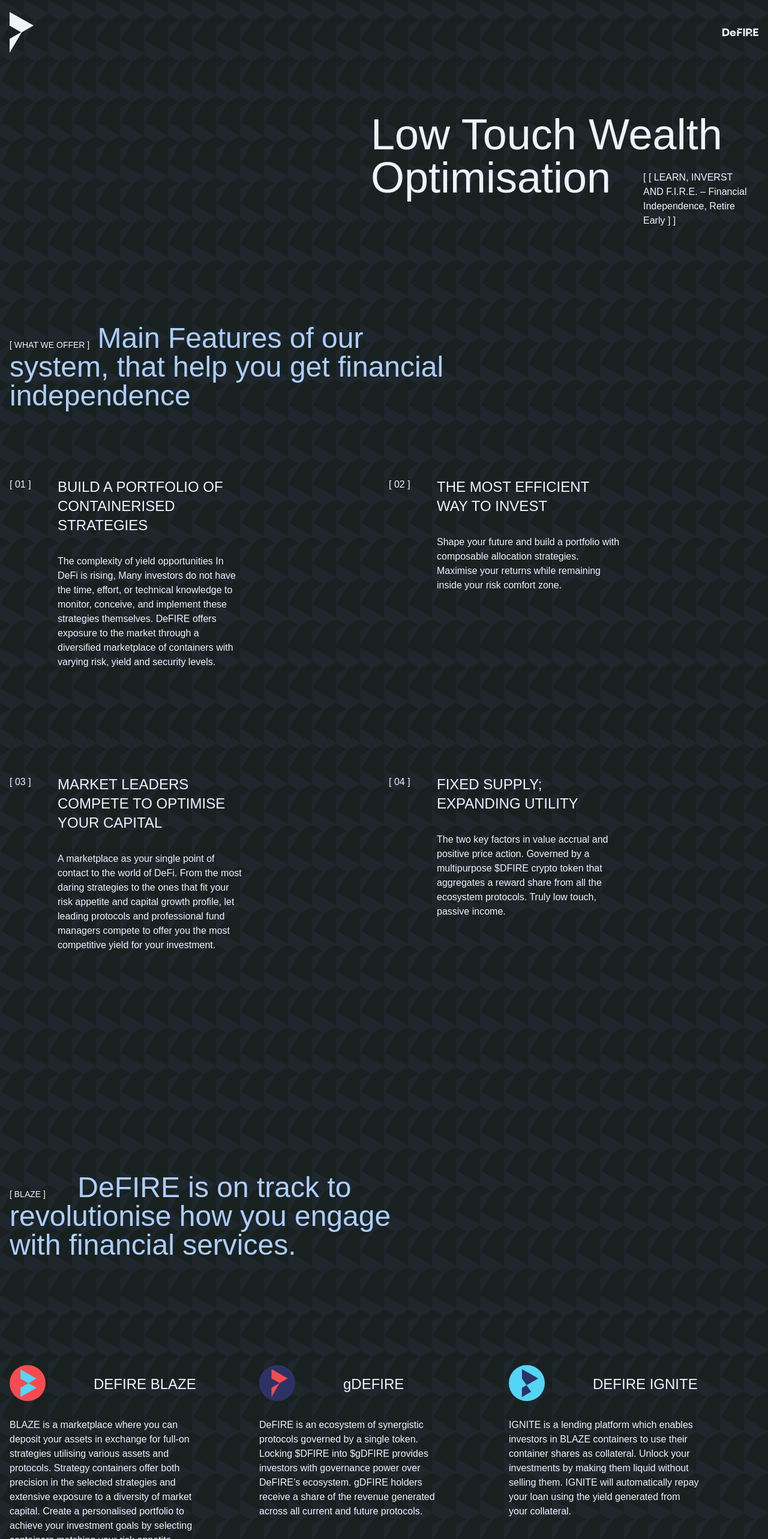
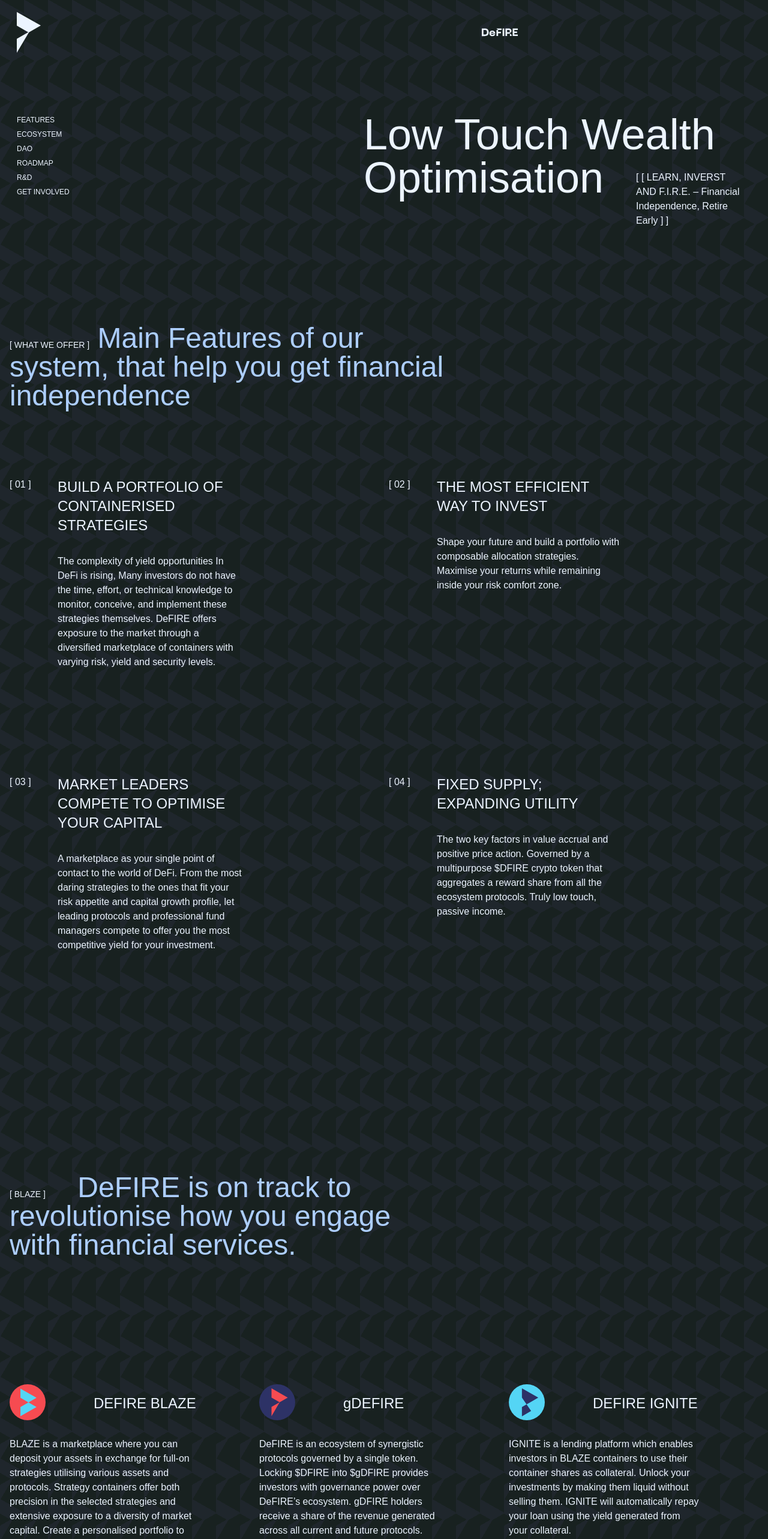
Before and after one commit to pcunha29/DeFIRE-landing, a React (Create React App) app: page / in a window 1280 px wide. Shown: the top 2566 px of the page at 60% size. Built offline with nearby package versions, Linux system fonts and the light colour scheme.

Commit message:
added menu, ajust sections, code refactor

```diff
--- a/src/App.tsx
+++ b/src/App.tsx
@@ -1,5 +1,6 @@
 import Header from "./components/header";
 import Content from "./components/content";
+import Footer from "./components/footer";
 
 function App() {
   return (
@@ -7,6 +8,7 @@ function App() {
       <div>
         <Header />
         <Content />
+        <Footer />
       </div>
     </div>
   );
--- a/src/components/content.tsx
+++ b/src/components/content.tsx
@@ -1,24 +1,44 @@
 import {
   weOfferSection,
-  tokensSection,
+  ecosystemSection,
   DAOSection,
-  LearnMoreSection,
+  RoadmapSection,
 } from "../utils/texts";
 
 import arrowRight from "../images/arrowRight.svg";
 import partners from "../images/partners.svg";
 import defireLogo from "../images/defireLogo.svg";
-import twitter from "../images/twitter.svg";
-import discord from "../images/discord.svg";
-import medium from "../images/medium.svg";
+
 //TODO Some sections uses Roc Grotesk which is a paid adobe font. wtd?
 
 function Content() {
   return (
     <>
       {/* Hero area Section */}
-      <section className="container relative mt-20">
-        <div className="container relative flex justify-end text-defire-water">
+      <section className="px-7 relative mt-20 text-defire-water">
+        <div className="absolute z-10">
+          <ul className="font-thin text-xs">
+            <li className="py-1">
+              <a href="#features">FEATURES</a>
+            </li>
+            <li className="py-1">
+              <a href="#ecosystem">ECOSYSTEM</a>
+            </li>
+            <li className="py-1">
+              <a href="#dao">DAO</a>
+            </li>
+            <li className="py-1">
+              <a href="#roadmap">ROADMAP</a>
+            </li>
+            <li className="py-1">
+              <a href="#rd">R&D</a>
+            </li>
+            <li className="py-1">
+              <a href="#getInvolved">GET INVOLVED</a>
+            </li>
+          </ul>
+        </div>
+        <div className="container relative flex justify-end ">
           <h1 className="text-7xl text-left font-medium w-630">
             Low Touch Wealth Optimisation
           </h1>
@@ -29,8 +49,8 @@ function Content() {
         </div>
       </section>
 
-      {/* WHAT WE OFFER Section */}
-      <section className="container px-4  mt-52">
+      {/* FEATURES Section */}
+      <section id="features" className="container px-4  mt-52">
         <div className="relative flex text-defire-water mb-28">
           <p className="flex flex-col text-5xl text-defire-light-purple text-left font-medium">
             <span>
@@ -57,8 +77,8 @@ function Content() {
         </div>
       </section>
 
-      {/* Blaze Section */}
-      <section className="container h-80 mt-52">
+      {/* ECOSYSTEM Section */}
+      <section id="ecosystem" className="container mt-52">
         <div className="relative flex text-defire-water">
           <p className="flex flex-col text-5xl text-defire-light-purple text-left font-medium">
             <p>
@@ -69,13 +89,10 @@ function Content() {
             <p> with financial services.</p>
           </p>
         </div>
-      </section>
 
-      {/* TOKEN Section */}
-      <section className="container">
-        <div className="grid grid-cols-3">
-          {tokensSection &&
-            tokensSection.map((data, i) => (
+        <div className="grid grid-cols-3 mt-52">
+          {ecosystemSection &&
+            ecosystemSection.map((data, i) => (
               <div key={i} className="text-defire-water w-80">
                 <div className="flex">
                   <img src={data.icon} alt={data.title} />
@@ -88,9 +105,9 @@ function Content() {
       </section>
 
       {/* DAO Section */}
-      <section className="container mt-52">
+      <section id="dao" className="container mt-52">
         <div className="relative flex flex-col text-defire-water">
-          <p className="flex flex-col text-3xl text-left font-medium uppercase mb-10">
+          <p className="flex flex-col text-3xl font-medium uppercase mb-10">
             <p>
               <span className="text-sm pr-12">{DAOSection.title_small}</span>
               {DAOSection.title_normal}
@@ -108,9 +125,9 @@ function Content() {
         </div>
       </section>
 
-      {/* LEARN MORE Section */}
-      <section className="container mt-52 text-defire-water">
-        <p className=" text-6xl text-right flex flex-col">
+      {/* ROADMAP Section */}
+      <section className="mt-52 text-defire-water">
+        <p className=" text-6xl text-right flex flex-col pr-7">
           <span className="py-4">Modular _ Extensible _ Highly Scalable</span>
           <span className="py-4 mr-20">
             Open _ Inclusive _ Fluid Participation _
@@ -118,22 +135,26 @@ function Content() {
           <span className="py-4">Adaptable _ Emergent Hierarchy</span>
         </p>
 
+        <div id="roadmap" className="container">
           <div className="grid grid-cols-2 mt-52">
             <div className="flex flex-col justify-between">
               <p className="text-5xl w-485 text-defire-cyan font-medium">
-              <span className="text-sm pr-8 uppercase">[ our plan ]</span>A true
-              DAO 2.0 is born, with the $7.8M valuation.
+                <span className="text-sm pr-8 uppercase">[ our plan ]</span>A
+                true DAO 2.0 is born, with the $7.8M valuation.
               </p>
 
               <a className="flex text-2xl" href="/">
-              <img className="pr-2" src={arrowRight} alt="arrow right" /> LEARN
-              MORE
+                <img className="pr-2" src={arrowRight} alt="arrow right" />{" "}
+                LEARN MORE
               </a>
             </div>
             <div>
-            {LearnMoreSection &&
-              LearnMoreSection.map((data, i) => (
-                <div key={i} className="border-l-2 w-80 px-4 pb-20 last:pb-0">
+              {RoadmapSection &&
+                RoadmapSection.map((data, i) => (
+                  <div
+                    key={i}
+                    className="border-l-2 w-352 px-4 pb-20 last:pb-0"
+                  >
                     <div className="flex justify-between">
                       <p className="uppercase text-lg">{data.title}</p>
                       <span className="font-thin text-xs">{data.date}</span>
@@ -143,11 +164,12 @@ function Content() {
                 ))}
             </div>
           </div>
+        </div>
       </section>
 
       {/* BLOG Section */}
-      <section className="container mt-28 text-defire-water">
-        <div className=" text-6xl text-center flex flex-col">
+      <section id="rd" className="container mt-52 text-defire-water">
+        <div className=" text-6xl  flex flex-col">
           <p className="text-defire-cyan">
             <span className="text-sm pr-2">#FUTURE</span>
             Calling all Digital Nomads
@@ -174,13 +196,13 @@ function Content() {
           <p className="text-defire-cyan">Independence Through DeFi</p>
         </div>
 
-        <a className="flex text-2xl mt-12 ml-80" href="/">
+        <a className="flex text-2xl mt-12 " href="/">
           <img className="pr-2" src={arrowRight} alt="arrow right" /> GO TO BLOG
         </a>
       </section>
 
       {/* GET INVOLVED Section */}
-      <section className="container mt-52">
+      <section id="getInvolved" className="container mt-52">
         <div className="relative flex mb-28">
           <p className="flex flex-col text-3xl text-defire-water text-left font-medium uppercase">
             <span>
@@ -197,7 +219,7 @@ function Content() {
       </section>
 
       {/* LINKS Section */}
-      <section className="container mt-52">
+      <section className="px-7 mt-52">
         <div className="flex justify-between ">
           <img src={defireLogo} alt="defire logo" />
           <ul className="text-defire-water grid grid-cols-4">
@@ -212,22 +234,6 @@ function Content() {
           </ul>
         </div>
       </section>
-
-      {/* FOOTER */}
-      <footer className="container text-defire-water flex justify-between mt-28">
-        <p className="text-xs">© 2022 DeFIRE. All right reserved.</p>
-        <ul className="grid grid-cols-3">
-          <li className="pr-20">
-            <img src={twitter} alt="twitter" />
-          </li>
-          <li className="pr-20">
-            <img src={discord} alt="discord" />
-          </li>
-          <li className="pr-20">
-            <img src={medium} alt="medium" />
-          </li>
-        </ul>
-      </footer>
     </>
   );
 }
--- /dev/null
+++ b/src/components/footer.tsx
@@ -0,0 +1,24 @@
+import twitter from "../images/twitter.svg";
+import discord from "../images/discord.svg";
+import medium from "../images/medium.svg";
+
+function Footer() {
+  return (
+    <footer className=" text-defire-water flex justify-between mt-28 pb-7 pl-7 w-4/6">
+      <p className="text-xs">© 2022 DeFIRE. All right reserved.</p>
+      <ul className="grid grid-cols-3">
+        <li className="pr-20">
+          <img src={twitter} alt="twitter" />
+        </li>
+        <li className="pr-20">
+          <img src={discord} alt="discord" />
+        </li>
+        <li className="pr-20">
+          <img src={medium} alt="medium" />
+        </li>
+      </ul>
+    </footer>
+  );
+}
+
+export default Footer;
--- a/src/components/header.tsx
+++ b/src/components/header.tsx
@@ -3,8 +3,8 @@ import defireTypography from "../images/defireTypography.svg";
 
 function Header() {
   return (
-    <nav className="container flex items-start py-4">
-      <div className="py-1 flex justify-between w-full">
+    <nav className="flex items-start py-4 pl-7">
+      <div className="py-1 flex justify-between w-4/6">
         <img src={defireIcon} alt="" />
         <img src={defireTypography} alt="" />
       </div>
--- a/src/index.css
+++ b/src/index.css
@@ -1,4 +1,8 @@
 @tailwind base;
 @tailwind components;
 @tailwind utilities;
+
 @import url('https://fonts.googleapis.com/css2?family=Space+Grotesk:wght@300;400;500;600;700&display=swap');
+html {
+    scroll-behavior: smooth;
+}
--- a/src/utils/texts.jsx
+++ b/src/utils/texts.jsx
@@ -26,7 +26,7 @@ export const weOfferSection = [
   },
 ];
 
-export const tokensSection = [
+export const ecosystemSection = [
   {
     icon: blazeIcon,
     title: "DEFIRE BLAZE",
@@ -56,7 +56,7 @@ export const DAOSection = {
     "Transparently and fairly governed by $gDFIRE holders, DeFIRE DAO empowers individuals to realise their potential by creating new opportunities, borderless communities, and inclusive financial products. DeFIRE is changing the relationship between capital providers, protocols, and their end users.",
 };
 
-export const LearnMoreSection = [
+export const RoadmapSection = [
   {
     title: "dao genesis",
     date: "01_04_2022",
--- a/tailwind.config.js
+++ b/tailwind.config.js
@@ -14,6 +14,7 @@ module.exports = {
       width: {
         630: "39.375rem",
         485: "30.313rem",
+        352: "22rem",
       },
       inset: {
         "465px": "465px",
```
Lines whose indentation alone changed are shown as unchanged.
